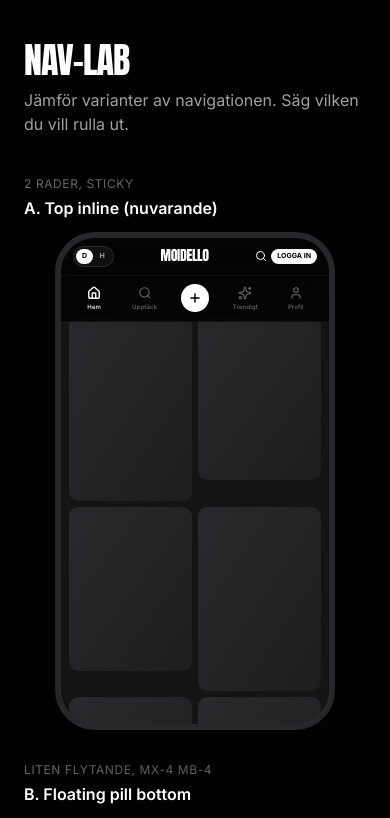
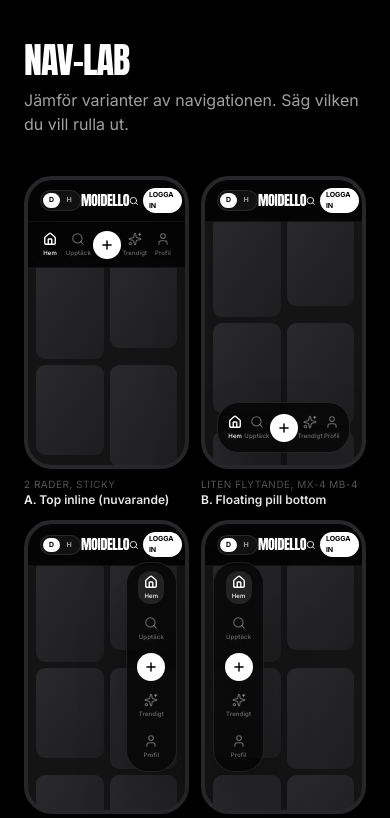
Before and after one commit to mansregren/moidello, a Next.js app: page /lab in a window 390 px wide. Shown: the top 818 px of the page. Built offline with nearby package versions, Linux system fonts and the light colour scheme.

Commit message:
Lab: 2-col mobile, smaller frames, label below

```diff
--- a/app/lab/page.tsx
+++ b/app/lab/page.tsx
@@ -23,7 +23,7 @@ export default function NavLabPage() {
           Jämför varianter av navigationen. Säg vilken du vill rulla ut.
         </p>
 
-        <div className="grid grid-cols-1 md:grid-cols-2 lg:grid-cols-3 gap-8">
+        <div className="grid grid-cols-2 md:grid-cols-3 gap-3 sm:gap-6">
           <Variant name="A. Top inline (nuvarande)" subtitle="2 rader, sticky">
             <TopInline />
           </Variant>
@@ -76,18 +76,18 @@ function Variant({
 }) {
   return (
     <div>
-      <p className="text-xs uppercase tracking-wider text-foreground-subtle mb-1">
+      <PhoneFrame>{children}</PhoneFrame>
+      <p className="mt-2 text-[10px] sm:text-xs uppercase tracking-wider text-foreground-subtle">
         {subtitle}
       </p>
-      <h2 className="text-base font-semibold text-white mb-3">{name}</h2>
-      <PhoneFrame>{children}</PhoneFrame>
+      <h2 className="text-xs sm:text-base font-semibold text-white">{name}</h2>
     </div>
   );
 }
 
 function PhoneFrame({ children }: { children: ReactNode }) {
   return (
-    <div className="relative w-full aspect-[9/16] max-w-[280px] mx-auto rounded-[2.5rem] border-[6px] border-zinc-800 bg-background-tertiary overflow-hidden shadow-2xl shadow-black/50">
+    <div className="relative w-full aspect-[9/16] mx-auto rounded-[1.75rem] sm:rounded-[2.5rem] border-[4px] sm:border-[6px] border-zinc-800 bg-background-tertiary overflow-hidden shadow-2xl shadow-black/50">
       {children}
     </div>
   );
```
